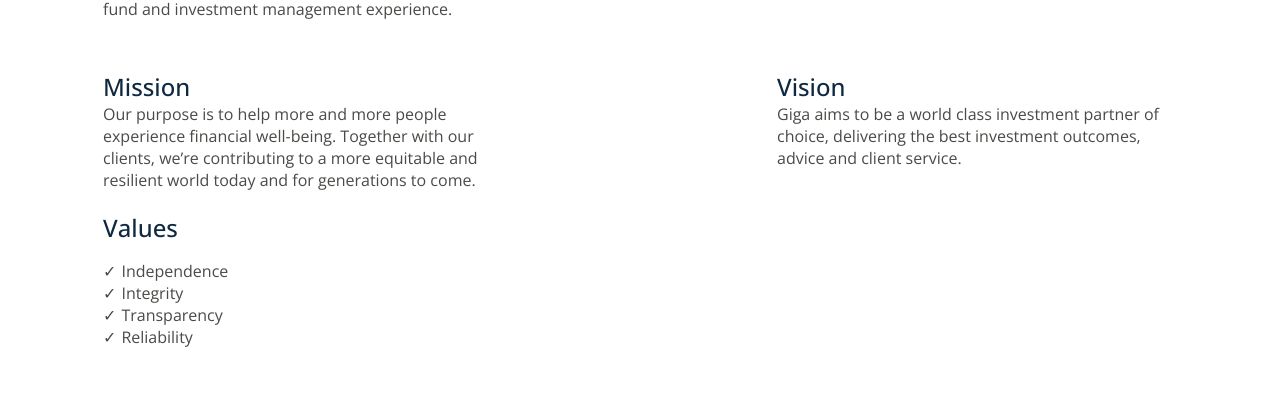
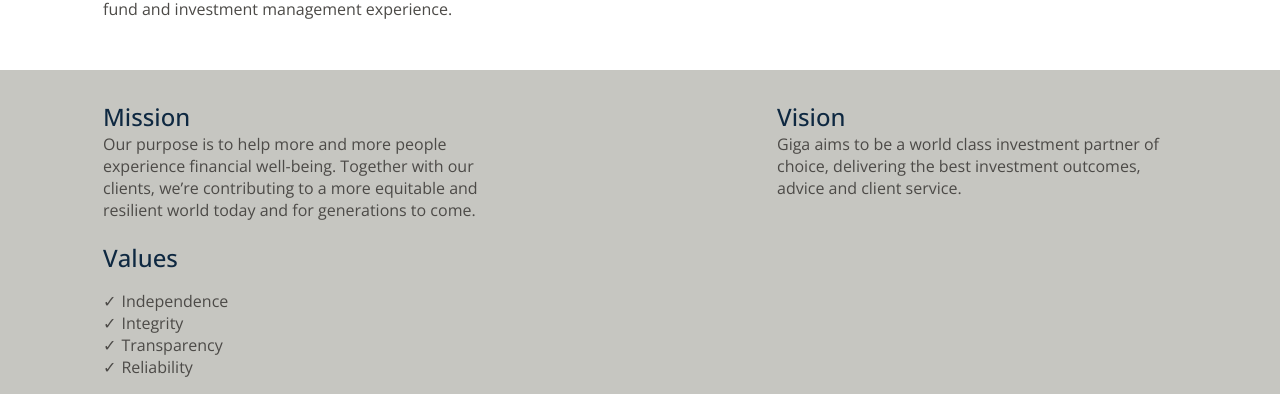
Before and after one commit to wtang98/gigasite, a React (Create React App) app: page /about in a window 1280 px wide. Shown: the part 371-790 px from the top of the page. Built offline with nearby package versions, Linux system fonts and the light colour scheme.

Commit message:
css changes

```diff
--- a/src/App.css
+++ b/src/App.css
@@ -18,4 +18,5 @@
   display: flex;
   flex-direction: column;
   justify-content: space-between;
+  align-items: center;
 }
--- a/src/App.scss
+++ b/src/App.scss
@@ -19,5 +19,6 @@
         display: flex;
         flex-direction: column;
         justify-content: space-between;
+        align-items: center;
     }
 }
--- a/src/pages/about/about.css
+++ b/src/pages/about/about.css
@@ -7,7 +7,7 @@
   color: #4C4A47;
 }
 .about__container {
-  width: calc(80% + 50px);
+  width: 100%;
   min-height: 100%;
   display: flex;
   justify-content: center;
@@ -16,7 +16,7 @@
   gap: 20px;
 }
 .about__container--landing {
-  width: 100%;
+  width: calc(80% + 50px);
   display: flex;
   flex-direction: row;
   flex-wrap: wrap;
@@ -40,48 +40,56 @@
   padding: 10px;
 }
 .about__container--description {
+  width: calc(80% + 50px);
   margin-bottom: 30px;
 }
 .about__container--description2 {
+  width: 100%;
+  margin-bottom: 30px;
+  display: flex;
+  justify-content: center;
+  background-color: #c6c6c1;
+}
+.about__container--description2__container {
+  padding-top: 30px;
   gap: 20px;
   display: flex;
   justify-content: space-between;
   flex-wrap: wrap;
-  width: 100%;
-  margin-bottom: 30px;
+  width: calc(80% + 50px);
 }
-.about__container--description2 .mission {
+.about__container--description2__container .mission {
   width: 33%;
   min-width: 400px;
 }
-.about__container--description2 .mission .title {
+.about__container--description2__container .mission .title {
   color: #0E2841;
   font-size: x-large;
   font-weight: 500;
 }
-.about__container--description2 .vision {
+.about__container--description2__container .vision {
   width: 33%;
   min-width: 400px;
 }
-.about__container--description2 .vision .title {
+.about__container--description2__container .vision .title {
   color: #0E2841;
   font-size: x-large;
   font-weight: 500;
 }
-.about__container--description2 .values {
+.about__container--description2__container .values {
   min-width: 400px;
 }
-.about__container--description2 .values .title {
+.about__container--description2__container .values .title {
   color: #0E2841;
   font-size: x-large;
   font-weight: 500;
 }
-.about__container--description2 ul {
+.about__container--description2__container ul {
   padding: 0;
   list-style: none;
   color: #4C4A47;
 }
-.about__container--description2 ul li:before {
+.about__container--description2__container ul li:before {
   margin-right: 5px;
   content: "✓";
 }
@@ -89,7 +97,7 @@
   display: flex;
   justify-content: space-between;
   flex-wrap: wrap;
-  width: 100%;
+  width: calc(80% + 50px);
 }
 .about__container--description3 .lam {
   width: 33%;
--- a/src/pages/about/about.jsx
+++ b/src/pages/about/about.jsx
@@ -29,6 +29,7 @@
                 </div>
 
                 <div className="about__container--description2">
+                    <div className="about__container--description2__container">
                         <div className="mission">
                             <div className="title">
                                 {
@@ -121,6 +122,7 @@
                             </div>
                         </div>
                     </div>
+                </div>
                 <div className="about__container--description3">
                     <div className="lam">
                         <div className="title">Lam Kin San 林建燊</div>
--- a/src/pages/about/about.scss
+++ b/src/pages/about/about.scss
@@ -7,7 +7,7 @@
 
 
     &__container {
-        width: calc(80% + 50px);
+        width: 100%;
         min-height: 100%;
         display: flex;
         justify-content: center;
@@ -16,7 +16,7 @@
         gap: 20px;
 
         &--landing {
-            width: 100%;
+            width: calc(80% + 50px);
             display: flex;
             flex-direction: row;
             flex-wrap: wrap;
@@ -44,16 +44,24 @@
         }
 
         &--description {
+            width: calc(80% + 50px);
             margin-bottom: 30px;
         }
 
         &--description2 {
+            width: 100%;
+            margin-bottom: 30px;
+            display: flex;
+            justify-content: center;
+            background-color: #c6c6c1;
+
+            &__container {
+                padding-top: 30px;
                 gap: 20px;
                 display: flex;
                 justify-content: space-between;
                 flex-wrap: wrap;
-            width: 100%;
-            margin-bottom: 30px;
+                width: calc(80% + 50px);
 
                 .mission {
                     width: 33%;
@@ -100,12 +108,13 @@
                     content: '✓';
                 }
             }
+        }
 
         &--description3 {
             display: flex;
             justify-content: space-between;
             flex-wrap: wrap;
-            width: 100%;
+            width: calc(80% + 50px);
 
             .lam {
                 width: 33%;
--- a/src/pages/services/services.css
+++ b/src/pages/services/services.css
@@ -61,7 +61,7 @@
   align-items: center;
   justify-content: space-between;
   flex-direction: row;
-  width: calc(80% + 50px);
+  width: 100%;
   flex-wrap: wrap;
   gap: 20px;
 }
@@ -70,8 +70,8 @@
   align-items: center;
   flex-direction: column;
   width: 45%;
-  max-width: 400px;
-  min-width: 350px;
+  max-width: 350px;
+  min-width: 300px;
 }
 .services__container--content--investment__img, .services__container--content--asset__img, .services__container--content--family__img {
   min-width: 350px;
--- a/src/pages/services/services.scss
+++ b/src/pages/services/services.scss
@@ -68,7 +68,7 @@
             align-items: center;
             justify-content: space-between;
             flex-direction: row;
-            width: calc(80% + 50px);
+            width: 100%;
             flex-wrap: wrap;
             gap: 20px;
 
@@ -79,8 +79,8 @@
                 align-items: center;
                 flex-direction: column;
                 width: 45%;
-                max-width: 400px;
-                min-width: 350px;
+                max-width: 350px;
+                min-width: 300px;
 
 
                 &__img {
@@ -168,9 +168,6 @@
         justify-content: center;
 
         &__description {
-
-            // transform: translate(0px);
-            // max-width: 420px;
             .title {
                 transform: translate(0px, -30px);
 
```
Lines whose indentation alone changed are shown as unchanged.
